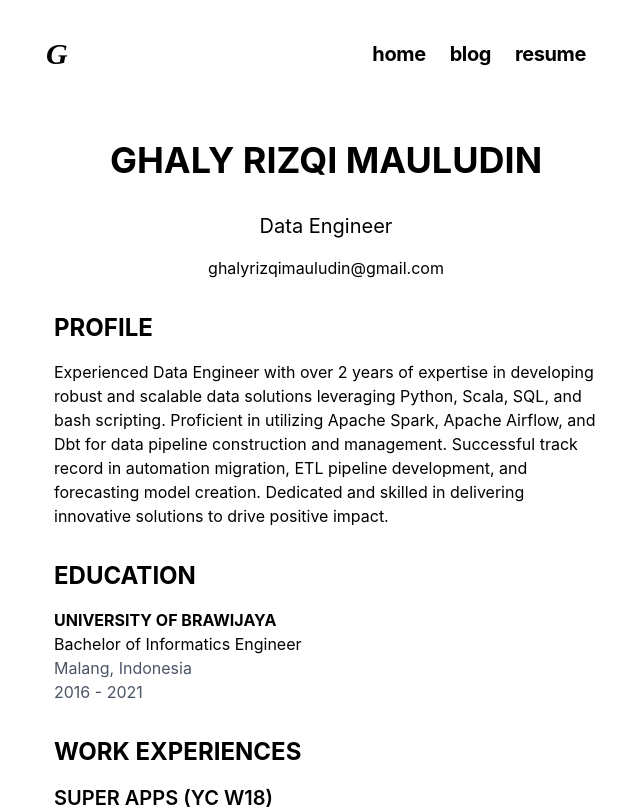
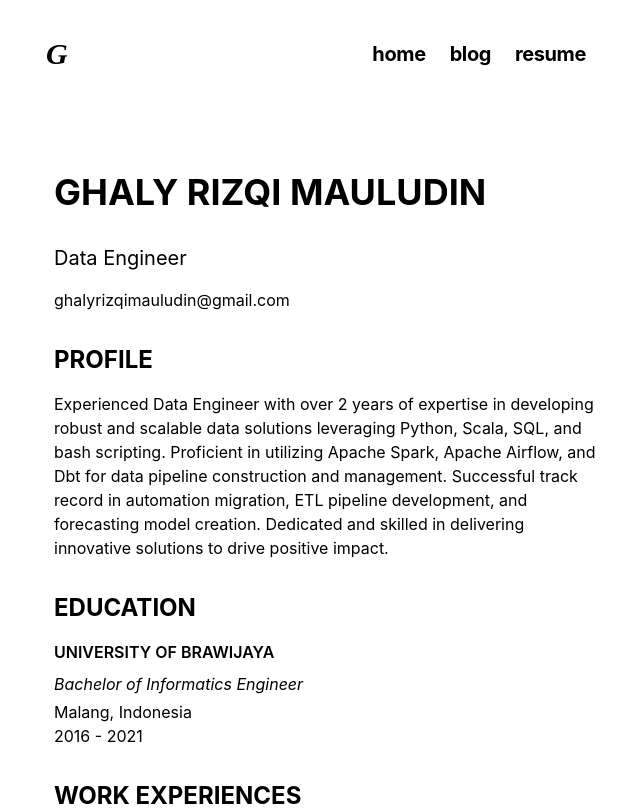
Before and after one commit to ghalyrizqi/blog, a Next.js app: page /resume in a window 1280 px wide. Shown: the top 809 px of the page, without its empty margins (314-954 px from the left). Built offline with nearby package versions, Linux system fonts and the light colour scheme.

Commit message:
change the way i import font

```diff
--- a/app/global.css
+++ b/app/global.css
@@ -1,5 +1,7 @@
 @import "tailwindcss";
 @import url("https://fonts.googleapis.com/css2?family=Playwrite+US+Trad:wght@100;200;300;400;500;600;700&display=swap");
+@import url("https://fonts.googleapis.com/css2?family=Inter:wght@100..900&display=swap");
+@import url("https://fonts.googleapis.com/css2?family=Inter:wght@100..900&family=Poppins:ital,wght@0,100;0,200;0,300;0,400;0,500;0,600;0,700;0,800;0,900;1,100;1,200;1,300;1,400;1,500;1,600;1,700;1,800;1,900&display=swap");
 
 ::selection {
   background-color: #47a3f3;
@@ -37,6 +39,26 @@ html {
 .nav-link {
   font-weight: 700; /* Adjust this value for desired boldness */
   font-size: 1.25rem; /* Equivalent to text-xl in Tailwind */
+}
+
+.poppins-kecil {
+  font-family: "Poppins", sans-serif;
+  font-weight: 300;
+  font-style: normal;
+}
+
+.poppins-medium {
+  font-family: "Poppins", sans-serif;
+  font-weight: 500;
+  font-style: normal;
+}
+
+.inter {
+  font-family: "Inter", sans-serif;
+  font-optical-sizing: auto;
+  font-weight: 700;
+  font-style: normal;
+  font-variation-settings: "slnt" 0;
 }
 
 .playwrite-us-trad {
--- a/app/page.tsx
+++ b/app/page.tsx
@@ -1,25 +1,10 @@
 import { BlogPosts } from "app/components/posts";
-import { Inter, Poppins } from "next/font/google";
-
-const inter = Inter({
-  weight: ["700"],
-  subsets: ["latin"],
-});
-const poppins = Poppins({
-  weight: ["300"],
-  subsets: ["latin"],
-});
-
-const poppins2 = Poppins({
-  weight: ["400"],
-  subsets: ["latin"],
-});
 
 export default function Page() {
   return (
-    <section className={`${inter.className} container mx-auto px-4`}>
+    <section className={`inter container mx-auto px-4`}>
       <h1 className="mb-8 text-6xl font-bold tracking-tighter">
-        <span className={`${inter.className} text-7xl`}>
+        <span className={`inter text-7xl`}>
           Hello World!
           <br />
           I'm{" "}
@@ -30,10 +15,10 @@ export default function Page() {
           ghaly
         </span>
       </h1>
-      <p className={`${poppins.className} mb-8`}>
+      <p className={`poppins-kecil mb-10 font-semibold`}>
         {`Experienced Data Engineer with over 2 years of expertise in developing robust and scalable data solutions leveraging Python, Scala, SQL, and bash scripting. Proficient in utilizing Apache Spark, Apache Airflow, and Dbt for data pipeline construction and management. Successful track record in automation migration, ETL pipeline development, and forecasting model creation. Dedicated and skilled in delivering innovative solutions to drive positive impact.`}
       </p>
-      <div className={`${poppins2.className} mb-8`}>
+      <div className={`poppins-kecil mb-8`}>
         <BlogPosts />
       </div>
     </section>
--- a/app/resume/page.tsx
+++ b/app/resume/page.tsx
@@ -2,16 +2,18 @@ import React from "react";
 
 export default function Resume() {
   return (
-    <div className="container mx-auto px-4">
-      <h1 className="mb-8 text-4xl font-bold text-center">
+    <div className="container mx-auto px-4 py-8">
+      <h1 className="inter mb-8 text-4xl font-bold text-left">
         GHALY RIZQI MAULUDIN
       </h1>
-      <h2 className="mb-4 text-xl text-center">Data Engineer</h2>
-      <p className="mb-8 text-center">ghalyrizqimauludin@gmail.com</p>
+      <h2 className="poppins-gede mb-4 text-xl text-left">Data Engineer</h2>
+      <p className="poppins-gede mb-8 text-left">
+        ghalyrizqimauludin@gmail.com
+      </p>
 
       <section className="mb-8">
-        <h3 className="mb-4 text-2xl font-bold">PROFILE</h3>
-        <p className="mb-4">
+        <h3 className="inter mb-4 text-2xl font-bold">PROFILE</h3>
+        <p className="poppins-gede mb-4">
           Experienced Data Engineer with over 2 years of expertise in developing
           robust and scalable data solutions leveraging Python, Scala, SQL, and
           bash scripting. Proficient in utilizing Apache Spark, Apache Airflow,
@@ -23,16 +25,15 @@ export default function Resume() {
       </section>
 
       <section className="mb-8">
-        <h3 className="mb-4 text-2xl font-bold">EDUCATION</h3>
-        <p className="mb-4">
-          <strong>UNIVERSITY OF BRAWIJAYA</strong>
-          <br />
-          Bachelor of Informatics Engineer
-          <br />
-          <span className="text-gray-600">Malang, Indonesia</span>
-          <br />
-          <span className="text-gray-600">2016 - 2021</span>
-        </p>
+        <h3 className="inter mb-4 text-2xl font-bold">EDUCATION</h3>
+        <div className="mb-4">
+          <p className="poppins-gede mb-2 font-semibold">
+            UNIVERSITY OF BRAWIJAYA
+          </p>
+          <p className="italic mb-1">Bachelor of Informatics Engineer</p>
+          <p className="poppins-gede">Malang, Indonesia</p>
+          <p className="poppins-gede white">2016 - 2021</p>
+        </div>
       </section>
 
       <section className="mb-8">
```
